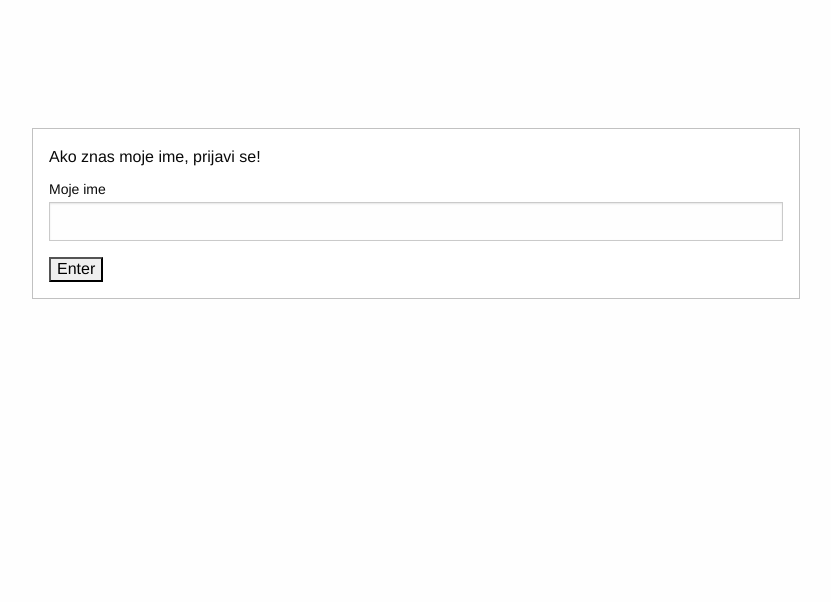
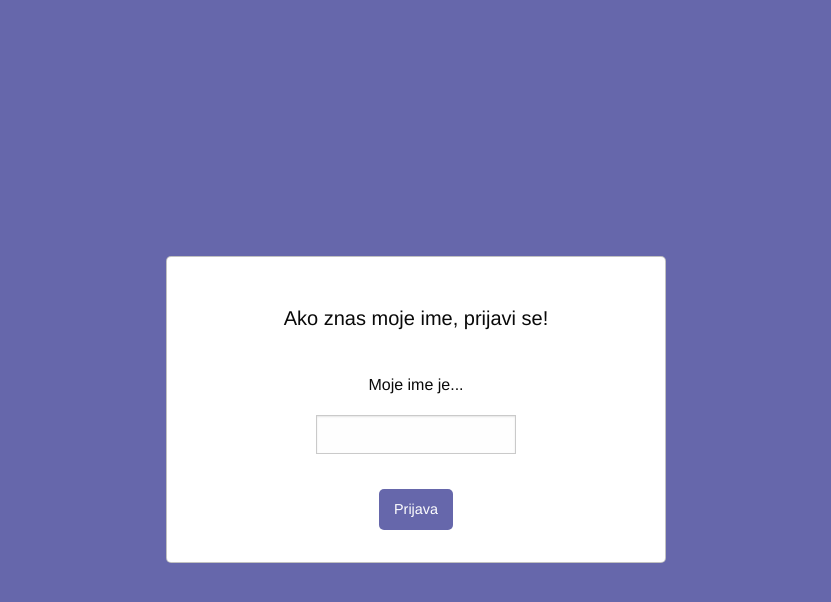
Before and after one commit to romangrubic/PP24, a PHP site: page / in a window 1280 px wide. Shown: the top 602 px of the page, without its empty margins (224-1055 px from the left). Run offline with PHP 8.4, Linux system fonts and the light colour scheme.

Commit message:
Dodavanje CSS-a da izgleda ljepše.

```diff
--- a/Materijali za ucenje/domacazadaca/autorizacija/css/app.css
+++ b/Materijali za ucenje/domacazadaca/autorizacija/css/app.css
@@ -1,12 +1,65 @@
-#index{
-    margin: 10% 20%;
+/* Varijabla za boju */
+:root{
+    --very-peri: rgb(102, 103, 171);
 }
 
+/* Index.php */
+.pocetna{
+    background-color: var(--very-peri);
+}
+
+#index{
+    margin: 20% auto 0px;
+    border-radius: 5px;
+}
+.callout{
+    padding: auto;
+    width:500px;
+}
+.forma{
+    text-align: center;
+}
+legend{
+    font-weight: 500;
+    font-size: 20px;
+    padding: 30px 0px;
+}
+label{
+    font-size: 16px;
+}
+
+#name{
+    text-align: center;
+    width: 200px;
+    margin: 15px auto;
+}
+
+/* Privatno.php */
+.privatno{
+    background-color: var(--very-peri);
+}
+.obrub{
+    border: 1px solid rgb(231, 231, 231);
+    border-radius: 5px;
+    margin: 100px auto;
+    width: 600px;
+    background-color: white;
+}
 .slika{
-    margin:10% auto;
+    margin: 25px auto;
     text-align: center;
+    width: 500px;
 }
 
 #odjava{
     text-align: center;
+    width: 500px;
+    margin: 25px auto 10px;
 }
+
+/* Boja za button */
+.button{
+    margin-top: 20px;
+    background-color: var(--very-peri);
+    border-radius: 5px;
+}
--- a/Materijali za ucenje/domacazadaca/autorizacija/index.php
+++ b/Materijali za ucenje/domacazadaca/autorizacija/index.php
@@ -8,19 +8,19 @@
     <!-- Zaglavlje kraj -->
 </head>
 
-<body>
+<body class="pocetna">
     <div class="callout" id="index">
         <form action="autoriziraj.php" method="post">
-            <fieldset>
+            <fieldset class="forma">
                 <legend>Ako znas moje ime, prijavi se!</legend>
-                <label for="name">Moje ime</label>
+                <label for="name">Moje ime je...</label>
                 <input type="text" name="name" id="name">
                 <h5>
                     <?php if(isset($_SESSION['name'])) {
                         echo 'Moje ime nije ' . $_SESSION['name'] . '. Pokušaj ponovno.';
                     } ?>
                 </h5>
-                <input type="submit" class="submit" value="Enter">
+                <input class="button" type="submit" class="submit" value="Prijava">
             </fieldset>
         </form>
     </div>
```
Also changed, not shown: Materijali za ucenje/domacazadaca/autorizacija/privatno.php (+8 -6 lines).
